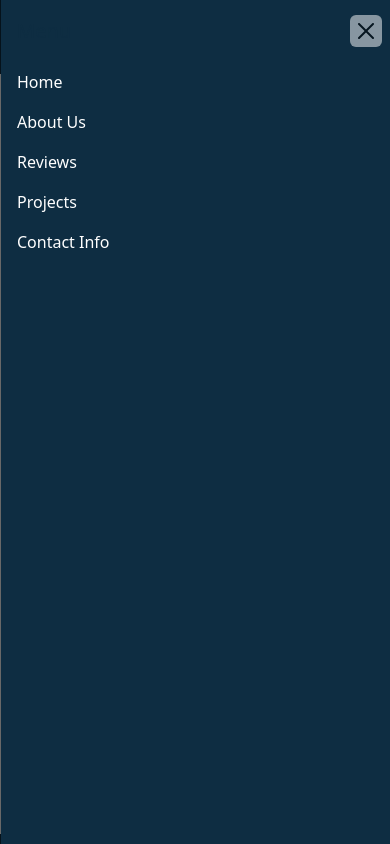
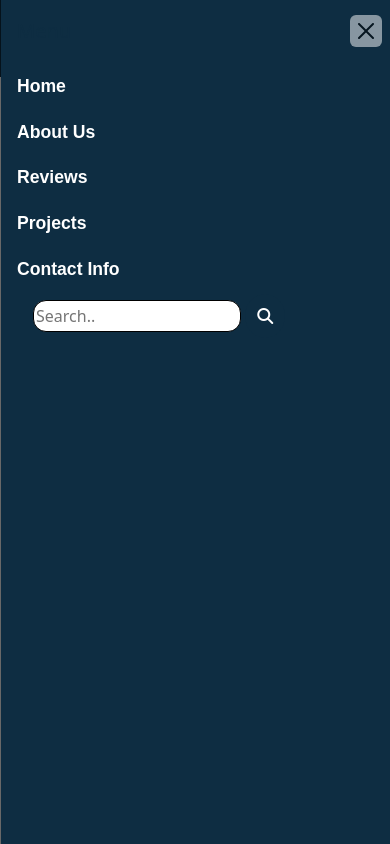
Before and after one commit to OscarHernandez07/Construction-Website-, a plain HTML site: page contact.html in a window 390 px wide. Both pictures are taken after a click on the button "Toggle navigation". Shown: the top 844 px of the page. Drawn offline with nearby package versions, Linux system fonts and the light colour scheme; a web font is replaced by a local one.

Commit message:
Started my JSON file

```diff
--- a/contact.html
+++ b/contact.html
@@ -5,26 +5,23 @@
     <meta name="viewport" content="width=device-width, initial-scale=1.0">
     <title>Projects</title>
 
-        <!-- Css link -->
+    <!-- Font Awesome link -->
+    <link rel="stylesheet" href="https://cdnjs.cloudflare.com/ajax/libs/font-awesome/6.4.2/css/all.min.css">
+    <!-- Css link -->
     <link rel="stylesheet" href="style.css">
-
     <!-- Bootstrap link -->
     <link href="https://cdn.jsdelivr.net/npm/bootstrap@5.3.8/dist/css/bootstrap.min.css" rel="stylesheet" integrity="sha384-sRIl4kxILFvY47J16cr9ZwB07vP4J8+LH7qKQnuqkuIAvNWLzeN8tE5YBujZqJLB" crossorigin="anonymous">
     <link
   rel="stylesheet"
-  href="https://cdn.jsdelivr.net/npm/bootstrap-icons@1.11.3/font/bootstrap-icons.css"
-/>
-
-
+  href="https://cdn.jsdelivr.net/npm/bootstrap-icons@1.11.3/font/bootstrap-icons.css"/>
     <!-- Google fonts link -->
     <link rel="preconnect" href="https://fonts.googleapis.com">
     <link rel="preconnect" href="https://fonts.gstatic.com" crossorigin>
     <link href="https://fonts.googleapis.com/css2?family=BBH+Sans+Bogle&family=Outfit:wght@100..900&display=swap" rel="stylesheet">
-
-
+    <link href="https://fonts.googleapis.com/css2?family=Libre+Baskerville:ital,wght@0,400;0,700;1,400&family=Oswald:wght@200..700&display=swap" rel="stylesheet">
 </head>
 <body>
-   <!-- Navbar for user to be able to navigate throught the wesbite easily -->
+   <!---- Navbar for user to be able to navigate throught the wesbite easily ---->
     <header>
         <nav class="navbar navbar-expand-lg fixed-top" style="background-color: #0e2d42ff;">
           <div class="container-fluid">
@@ -49,6 +46,10 @@
                   <li class="nav-item"><a class="nav-link" style="color: white;" href="index.html#reviews">Reviews</a></li>
                   <li class="nav-item"><a class="nav-link" style="color: white;" href="projects.html">Projects</a></li>
                   <li class="nav-item"><a class="nav-link" style="color: white;" href="contact.html">Contact Info</a></li>
+                  <form>
+                    <input type="text" placeholder="Search.." name="search" class="searchbar">
+                    <button type="submit" class="search-btn"><i class="fa fa-search"></i></button>
+                  </form>
                 </ul>
               </div>
             </div>
@@ -56,10 +57,7 @@
         </nav>
       </header>
 
-
-
-
-<!-- Contact Us Section -->
+<!---- Contact Us Section ---->
 <section class="contact-section" id="contact">
     <div class="contact-container">
       <h2>Contact Us</h2>
@@ -75,26 +73,11 @@
           <textarea name="message" rows="5" placeholder="Your Message..." required></textarea>
           <button type="submit">Send Message</button>
         </form>
-
-
       </div>
     </div>
   </section>
 
-
-
-
-
-
-
-
-
-
-
-
-
-
-      <!-- Footer for the website -->
+      <!---- Footer for the website ---->
 <footer class="footer">
     <div class="footer-content">
       <div class="footer-logo-section">
@@ -111,10 +94,10 @@
       <div class="footer-links">
         <h3>Explore</h3>
         <ul>
-          <li><a href="#shop">Shop</a></li>
-          <li><a href="#repairs">Repairs</a></li>
-          <li><a href="#about">About</a></li>
-          <li><a href="#contact">Contact</a></li>
+          <li><a href="index.html#about-us">About Us</a></li>
+          <li><a href="index.html#reviews">Reviews</a></li>
+          <li><a href="projects.html">Projects</a></li>
+          <li><a href="contact.html">Contact</a></li>
         </ul>
       </div>
 
--- /dev/null
+++ b/search.js
@@ -0,0 +1 @@
+fetch("/data/data.json").then(res => res.json()).then(data)
--- a/style.css
+++ b/style.css
@@ -9,6 +9,21 @@ body {
 
  img {
     height: 3rem;
+ }
+
+ .container-fluid a {
+  font-family: "Be Vietnam Pro", sans-serif;
+  font-weight: 700;
+  font-size: 1.1rem;
+  margin-top: 0.2rem;
+ }
+
+ .navbar-brand {
+  font-family: "Be Vietnam Pro", sans-serif;
+  font-weight: 700;
+  font-size: 1.2rem;
+  margin-top: 0.2rem;
+  padding-left: 3rem;
  }
 
 .navbar-toggler {
@@ -28,7 +43,6 @@ body {
 .navbar .nav-link:hover {
   color: white !important;
 }
-
 
  /* HERO */
  /* ================================================================================== */
@@ -59,7 +73,6 @@ body {
     font-size: 5rem;
     color: white;
     font-family: "BBH Sans Bogle", sans-serif;
-
   }
 
   /* Text below the big letters on the hero */
@@ -80,7 +93,6 @@ body {
     padding-top: 1.5rem;
   }
 
-
   .hero-btn {
   background: linear-gradient(135deg, #f08740ff, #ffb74d);
   color: white;
@@ -93,6 +105,7 @@ body {
   box-shadow: 0 5px 15px rgba(255, 152, 0, 0.4);
   transition: all 0.3s ease;
   letter-spacing: 0.5px;
+  text-decoration: none;
 }
 
 .hero-btn:hover {
@@ -104,9 +117,6 @@ body {
   transform: scale(0.6);
   box-shadow: 0 3px 10px rgba(255, 152, 0, 0.3);
 }
-
-
-
 
   /* MOBILE */
   /* ==== This section creates the smaller devices responsive so it looks good ====*/
@@ -128,8 +138,7 @@ body {
     .hero-description p {
         font-size: 1.3rem;
         padding: 0 1rem;
-}
-
+    }
   }
 
 /* =============================================== */
@@ -228,8 +237,7 @@ body {
     }
   }
 
-
-  /* Code about the reviews */
+  /* --------------Code about the reviews ----------------*/
   .reviews-header {
   background: linear-gradient(120deg, #f0f0f0, #ffffff);
   padding: 6rem 2rem;
@@ -321,15 +329,12 @@ body {
   animation: fadeInUp 0.6s ease forwards;
 }
 
-
-
-/* Footer for the website */
+/* ------------------Footer for the website------------------ */
 /* Base styles */
 .footer {
   background: #0e2d42ff;
   color: #fff;
   padding: 3rem 1.5rem 2rem;
-
 }
 
 .footer-content {
@@ -341,7 +346,6 @@ body {
   text-align: center;
   font-family: "Outfit", sans-serif;
   font: 1rem sans-serif;
-
 }
 
 /* LOGO SECTION */
@@ -455,11 +459,7 @@ body {
   }
 }
 
-
-
-
-
-/* === OUR WORK SECTION === */
+/* ------------ OUR WORK SECTION ---------------- */
 .our-work {
   background: linear-gradient(135deg, #ffffff 0%, #ffffff 100%);
   padding: 5rem 2rem;
@@ -584,7 +584,7 @@ body {
 /* === RESPONSIVE === */
 @media (max-width: 768px) {
   .work-header h2 {
-    font-size: 2rem;
+    font-size: 40px;
   }
 
   .work-header p {
@@ -596,10 +596,7 @@ body {
   }
 }
 
-
-
-
-/* Booking section  */
+/* ---------------Booking section------------------ */
 
 .contact-section {
   background: #ffffff;
@@ -643,9 +640,8 @@ body {
 
 .contact-form {
   background: #fff;
-  padding: 30px;
   border-radius: 12px;
-  box-shadow: 0 4px 20px rgba(0,0,0,0.05);
+
 }
 
 @media(max-width:768px) {
@@ -684,7 +680,8 @@ body {
 /* Responsive */
 @media (max-width: 768px) {
   .contact-container h2 {
-    font-size: 2rem;
+    font-size: 44px;
+    padding-top: 3rem;
   }
 
   .subtitle {
@@ -692,13 +689,11 @@ body {
   }
 }
 
-
 .line-divider-contact {
   border: 2px solid #f08740ff;
   width: 6rem;
   margin: 1rem auto 1rem;
 }
-
 
 .us-title {
   font-family: "BBH Sans Bogle", sans-serif;
@@ -708,3 +703,41 @@ body {
 .us-title h2 {
   font-size: 3rem;
 }
+
+@media(max-width: 800px) {
+  .contact-wrapper {
+    width: 100%;
+  }
+}
+
+.searchbar {
+  border-radius: 13px;
+  margin-top: 10px;
+  text-align: start;
+  width: 13rem;
+  border: 1px solid black;
+  height: 2rem;
+  margin-left: 1rem;
+
+}
+
+.search-btn {
+  background-color: #0e2d42; /* Deep blue */
+  color: white;
+  border: none;
+  border-radius: 50%;
+  padding: 10px 12px;
+  cursor: pointer;
+  transition: all 0.3s ease;
+  margin-bottom: 3px;
+}
+
+.search-btn i {
+  font-size: 16px;
+}
+
+.search-btn:hover {
+  background-color: #143e54;
+  transform: scale(1.1);
+  box-shadow: 0 4px 10px rgba(0,0,0,0.2);
+}
```
Also changed, not shown: data/data.json (added, +11 -0 lines), index.html (+18 -14 lines), projects.html (+16 -37 lines).
